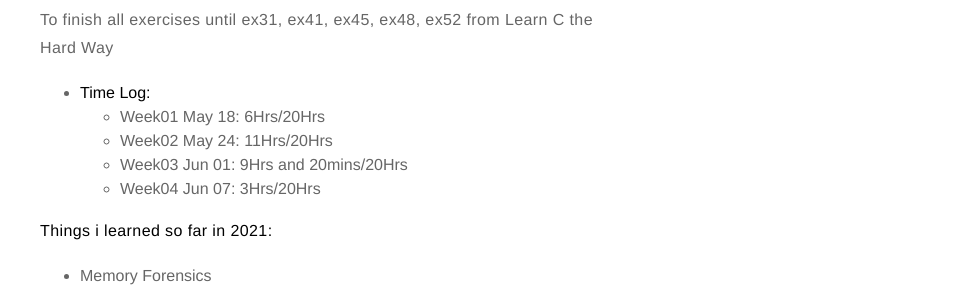
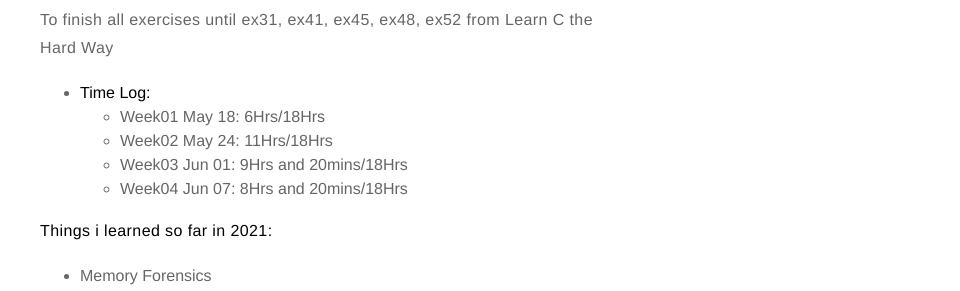
Before and after one commit to MaskedFox/maskedfox.github.io, a Jekyll site: the page built from _posts/2021-05-18-LearningTime2021.md, in a window 1280 px wide. Shown: the part 901-1192 px from the top of the page, without its empty margins (320-1280 px from the left). Built offline with Jekyll 4.4.1, drawn with Linux system fonts in a browser that asks for light colours; comment, search, counter and statistics services are not loaded.

Commit message:
added my time for today, spent it learning about OS basics by Brian Will

```diff
--- a/_posts/2021-05-18-LearningTime2021.md
+++ b/_posts/2021-05-18-LearningTime2021.md
@@ -30,10 +30,10 @@ At the bottom i will also write all the things im learning in 2021, again to kee
 To finish all exercises until ex31, ex41, ex45, ex48, ex52 from Learn C the Hard Way
 
 - **Time Log:**
-  - Week01 May 18: 6Hrs/20Hrs
-  - Week02 May 24: 11Hrs/20Hrs
-  - Week03 Jun 01: 9Hrs and 20mins/20Hrs
-  - Week04 Jun 07: 3Hrs/20Hrs
+  - Week01 May 18: 6Hrs/18Hrs
+  - Week02 May 24: 11Hrs/18Hrs
+  - Week03 Jun 01: 9Hrs and 20mins/18Hrs
+  - Week04 Jun 07: 8Hrs and 20mins/18Hrs
   &nbsp;
 
 **Things i learned so far in 2021:**
```
